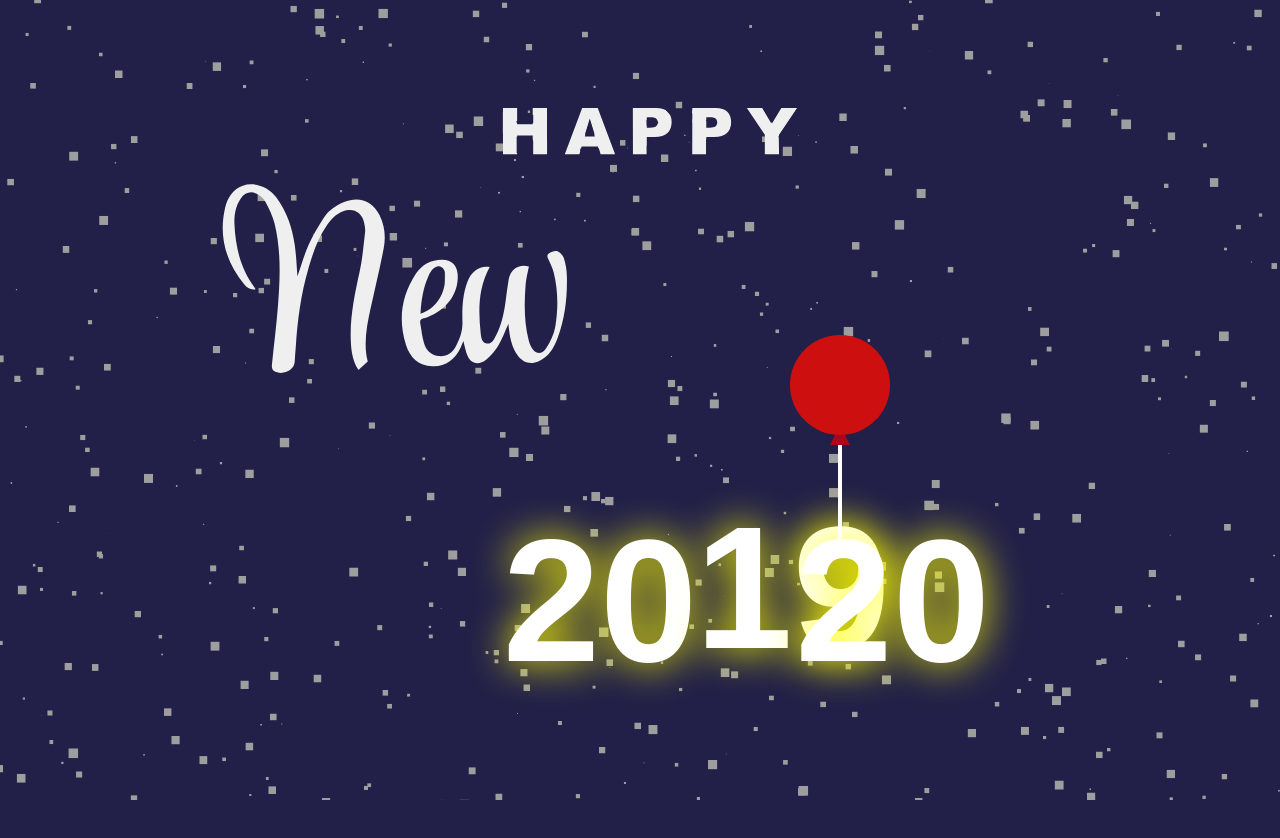
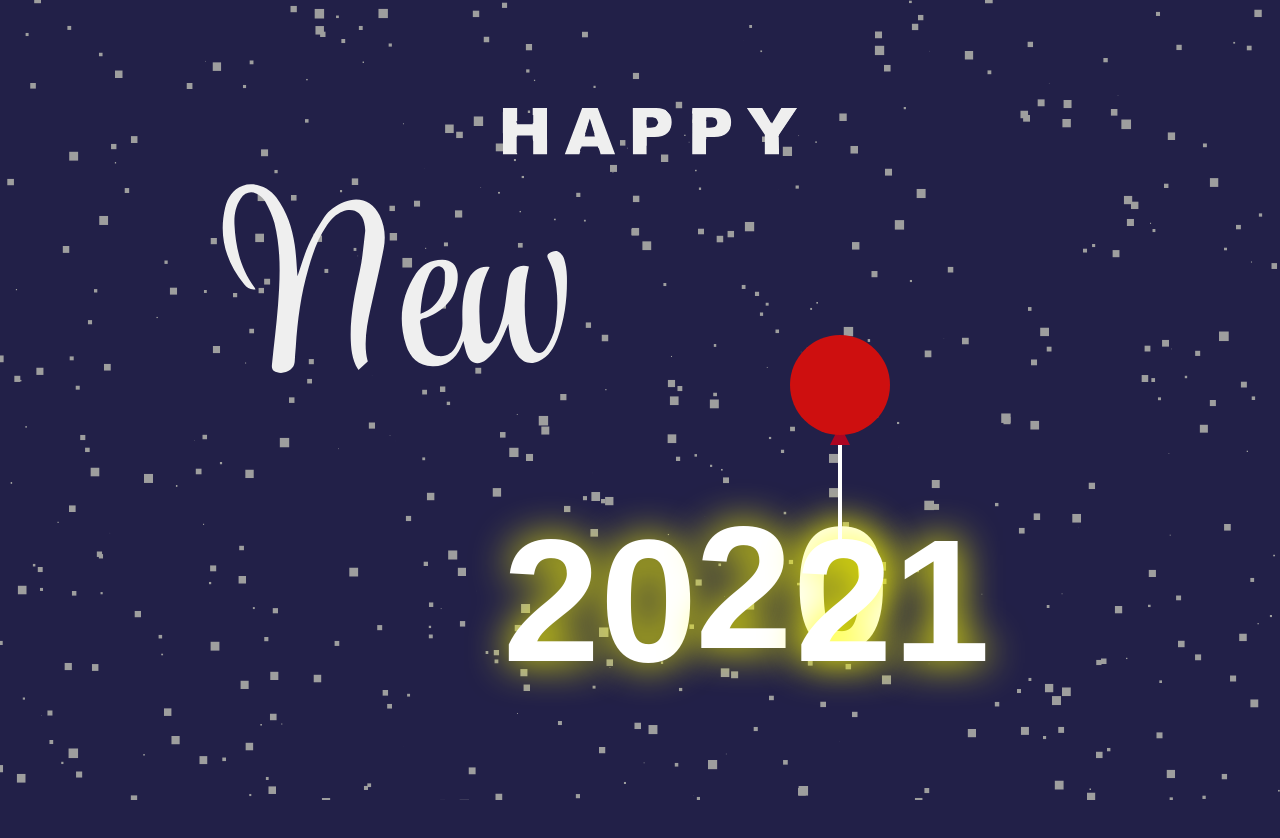
Before and after one commit to puloks/WishYou, a plain HTML site: page index.html in a window 1280 px wide. Shown: the top 838 px of the page. Drawn offline with nearby package versions, Linux system fonts and the light colour scheme.

Commit message:
Update index.html

```diff
--- a/index.html
+++ b/index.html
@@ -58,9 +58,9 @@
 <div class="new">
 <div class="ano_novo">
   <span>20</span>
-  <span class="seis">19
+  <span class="seis">20
   </span>
-  <span class="sete">20</span>
+  <span class="sete">21</span>
 
   <polyline id="happy-stroke" class="stroke-fill"  clip-path="url(#happy-clip)" fill="none" stroke="#4F2525" stroke-width="6" stroke-linejoin="round" stroke-miterlimit="10" points="193.458,17.771 193.479,41.896 206.625,45.542 206.667,18.667 186.917,26.5 195,29.667 204.917,29.625 212.562,48.75 219.344,43.438 228.229,14.438 237.188,43.958 223.375,42.25 216.188,34.625 239.208,34.583 243.875,44.292 249.938,44.062 249.833,20.312	249.833,21.979 258.396,22.417 261.333,25.604 260.042,29.417 255.896,30.562 251.125,30.875 259.833,38.292 270.542,44.542	275.667,42.833 275.708,20.312 275.583,22.167 283.833,22.25 287.042,24.604 286.25,29.083 281.812,30.75 277.688,30.708 296.188,14.438 307.247,33.146 307.375,41.5 304.25,35.75 316.229,17.958 	"/>
 
```
